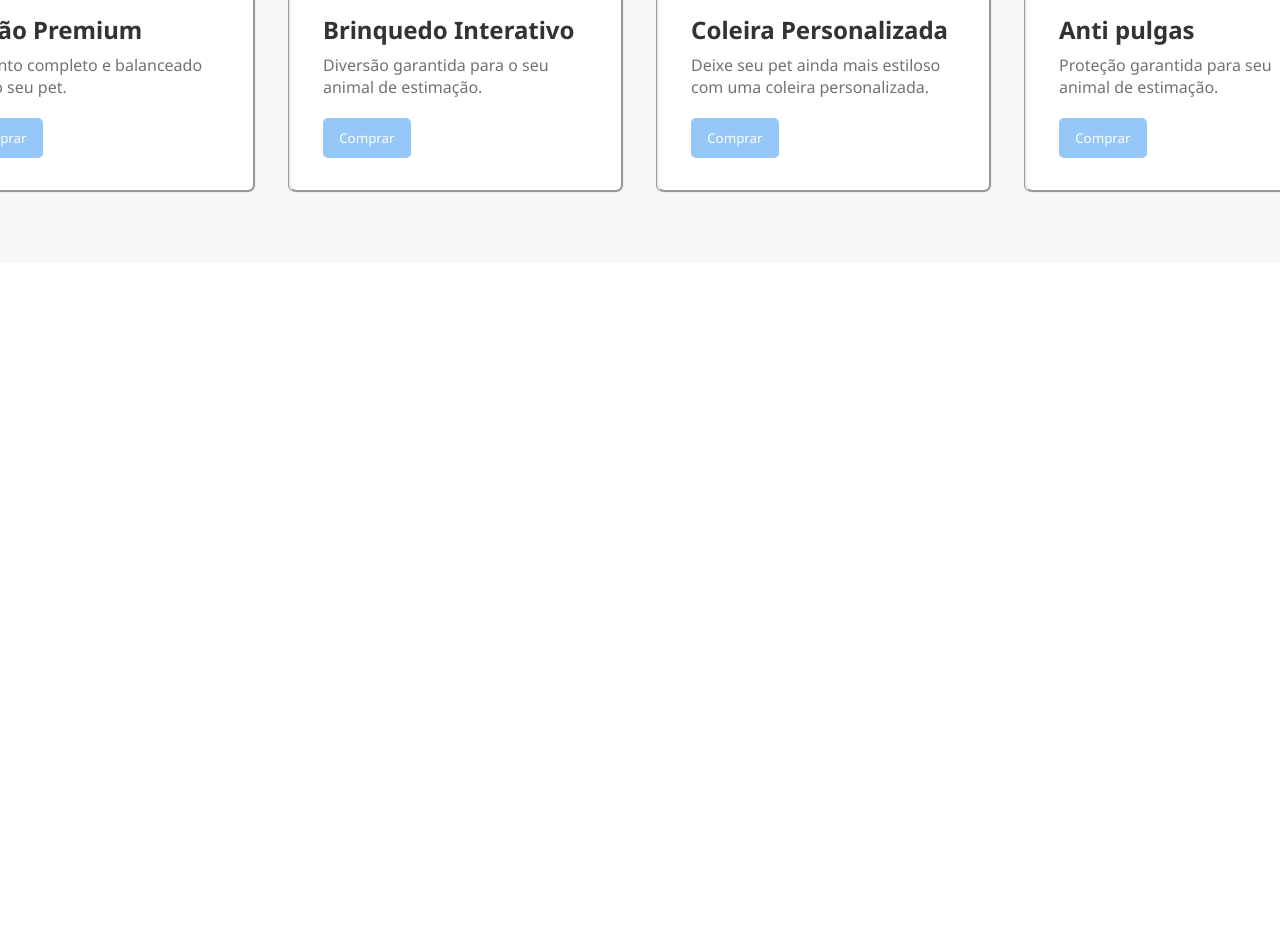
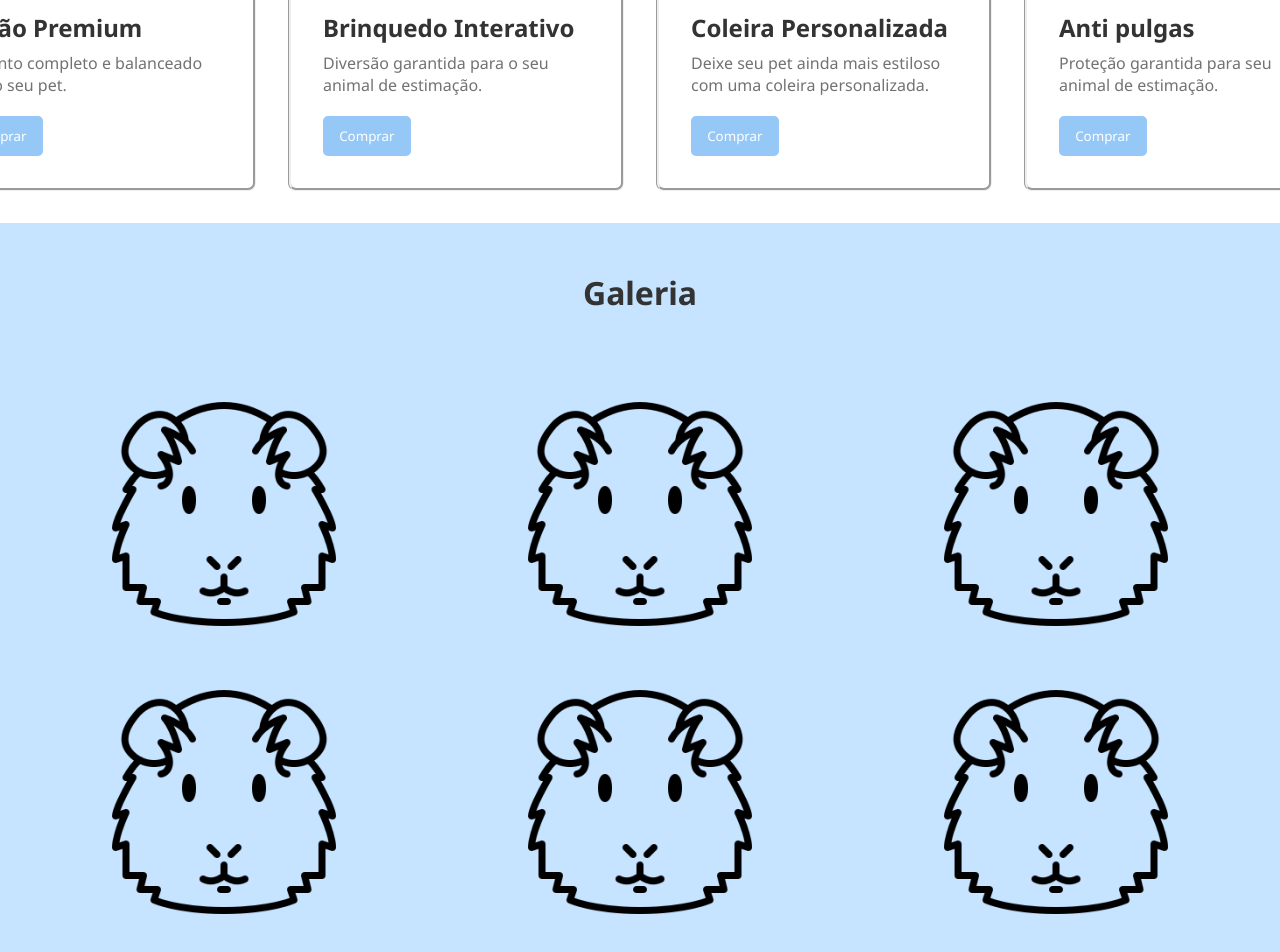
Before and after one commit to F3rNnd4/ativ-pets-front, a plain HTML site: page index.html in a window 1280 px wide. Shown: the part 1630-2582 px from the top of the page. Before the commit the page ends 1893 px from the top, so only its background shows below. Drawn offline with Linux system fonts and the light colour scheme.

Commit message:
feat: add gallery

```diff
--- a/assets/styles/index.styles.css
+++ b/assets/styles/index.styles.css
@@ -105,18 +105,19 @@ nav ul li a:hover {
 
 .services-container {
     width: 100%;
-    height: 45rem;
     display: flex;
     justify-content: center;
     align-items: center;
     flex-direction: column;
     background-color: rgb(226, 255, 226);
+    padding: 2rem 0 2rem 0;
 }
 
 .text-center {
     font-size: 2rem;
     color: #333;
     padding: 1rem 0 1.5rem 0;
+    margin-bottom: 2rem;
 }
 
 .services-content {
@@ -174,12 +175,12 @@ nav ul li a:hover {
 
 .products-container {
     width: 100%;
-    height: 45rem;
     display: flex;
     justify-content: center;
     align-items: center;
     flex-direction: column;
-    background-color: #f7f7f7;
+    background-color: #fff;
+    padding: 2rem 0 2rem 0;
 }
 
 .products-content {
@@ -228,3 +229,34 @@ nav ul li a:hover {
     border: none;
     border-radius: 5px;
 }
+
+.product button:hover {
+    background-color: #727272;
+}
+
+/* GALLERY */
+
+.gallery-container {
+    width: 100%;
+    display: flex;
+    justify-content: center;
+    align-items: center;
+    flex-direction: column;
+    background-color: #c6e3ff;
+    padding: 2rem 0 2rem 0;
+}
+
+.gallery-content {
+    display: flex;
+    justify-content: center;
+    align-items: center;
+    gap: 8rem;
+}
+
+.gallery-item {
+    width: 18rem;
+    display: flex;
+    justify-content: flex-start;
+    flex-direction: column;
+    padding: 2rem;
+}
--- a/index.html
+++ b/index.html
@@ -109,6 +109,38 @@
         </div>
     </div>
 
+    <div class="gallery-container">
+        <h2 class="text-center">Galeria</h2>
+
+            <div class="gallery-content">
+                <div class="gallery-item">
+                    <img src="./assets/img/porquinho-da-india-heag.png" alt="">
+                </div>
+
+                <div class="gallery-item">
+                    <img src="./assets/img/porquinho-da-india-heag.png" alt="">
+                </div>
+
+                <div class="gallery-item">
+                    <img src="./assets/img/porquinho-da-india-heag.png" alt="">
+                </div>
+        </div>
+
+        <div class="gallery-content">
+            <div class="gallery-item">
+                <img src="./assets/img/porquinho-da-india-heag.png" alt="">
+            </div>
+
+            <div class="gallery-item">
+                <img src="./assets/img/porquinho-da-india-heag.png" alt="">
+            </div>
+
+            <div class="gallery-item">
+                <img src="./assets/img/porquinho-da-india-heag.png" alt="">
+            </div>
+        </div>
+    </div>
+
 </body>
 
 </html>
```
